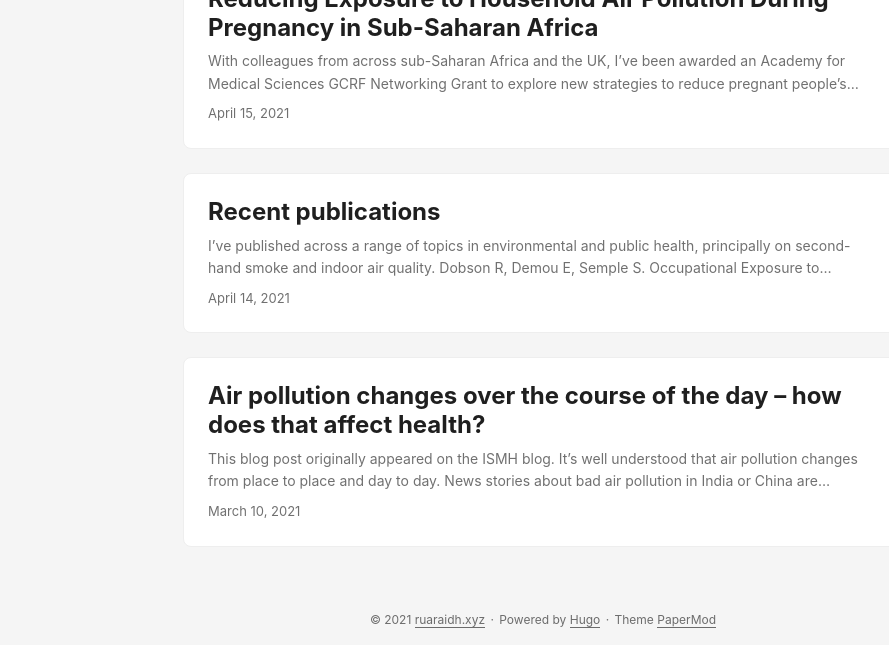
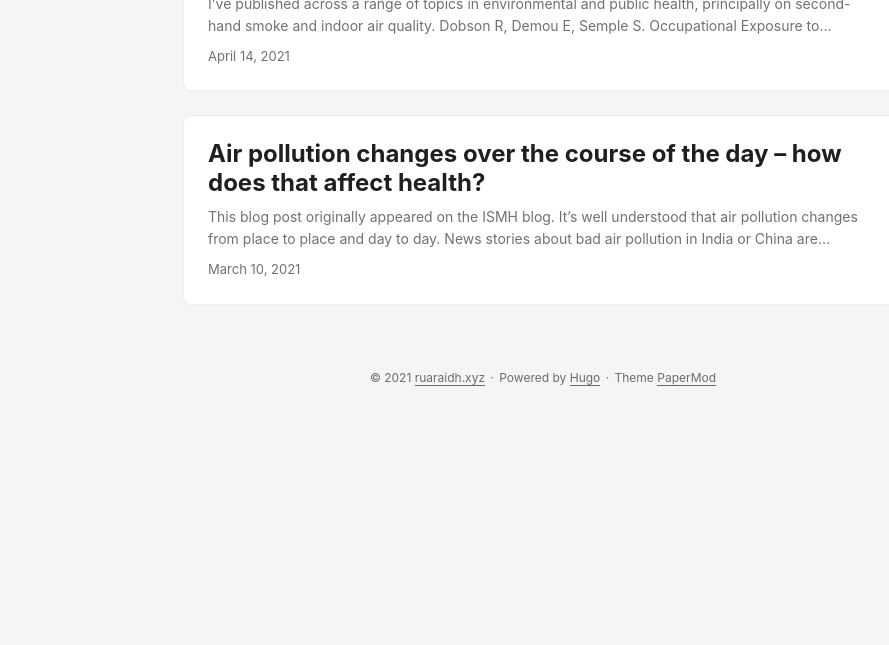
Before and after one commit to ruaraidhd/ruaraidhd.github.io, a plain HTML site: page index.html in a window 1280 px wide. Shown: the part 545-1190 px from the top of the page, without its empty margins (97-986 px from the left). After the commit the page ends 948 px from the top, so only its background shows below. Drawn offline with Linux system fonts and the light colour scheme.

Commit message:
new commit

```diff
--- a/index.html
+++ b/index.html
@@ -29,7 +29,7 @@
 <meta property="og:description" content="" />
 <meta property="og:type" content="website" />
 <meta property="og:url" content="http://ruaraidh.xyz/" />
-<meta property="og:updated_time" content="2021-04-15T09:54:53+01:00" />
+<meta property="og:updated_time" content="2021-04-14T14:04:19+00:00" />
 <meta name="twitter:card" content="summary"/>
 <meta name="twitter:title" content="ruaraidh.xyz"/>
 <meta name="twitter:description" content=""/>
@@ -146,20 +146,6 @@
 
   <header class="entry-header">
     <h2>
-      Clean the Air Better Indoors for Newborns (CABIN): Reducing Exposure to Household Air Pollution During Pregnancy in Sub-Saharan Africa
-    </h2>
-  </header>
-  <section class="entry-content">
-    <p>With colleagues from across sub-Saharan Africa and the UK, I’ve been awarded an Academy for Medical Sciences GCRF Networking Grant to explore new strategies to reduce pregnant people’s exposure to biomass fuel smoke....</p>
-  </section>
-  <footer class="entry-footer">April 15, 2021
-</footer>
-  <a class="entry-link" aria-label="post link to Clean the Air Better Indoors for Newborns (CABIN): Reducing Exposure to Household Air Pollution During Pregnancy in Sub-Saharan Africa" href="http://ruaraidh.xyz/posts/cabin-launch/"></a>
-</article>
-<article class="post-entry">
-
-  <header class="entry-header">
-    <h2>
       Recent publications
     </h2>
   </header>
```
Also changed, not shown: posts/index.html (+1 -15 lines).
